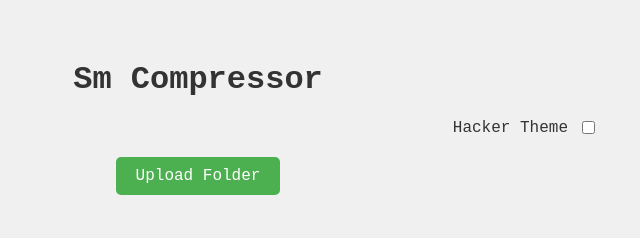
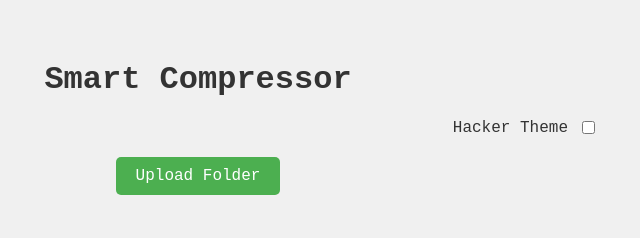
Before and after one commit to Gitesh08/smart-compressor, a plain HTML site: page index.html in a window 1280 px wide. Shown: the whole page, without its empty margins (442-1082 px from the left). Drawn offline with nearby package versions, Linux system fonts and the light colour scheme.

Commit message:
Renamed as og

```diff
--- a/index.html
+++ b/index.html
@@ -10,7 +10,7 @@
 
 <body>
     <div class="container">
-        <h1>Sm Compressor</h1>
+        <h1>Smart Compressor</h1>
         <div class="theme-toggle">
             <label for="theme-switch">Hacker Theme</label>
             <input type="checkbox" id="theme-switch">
```
